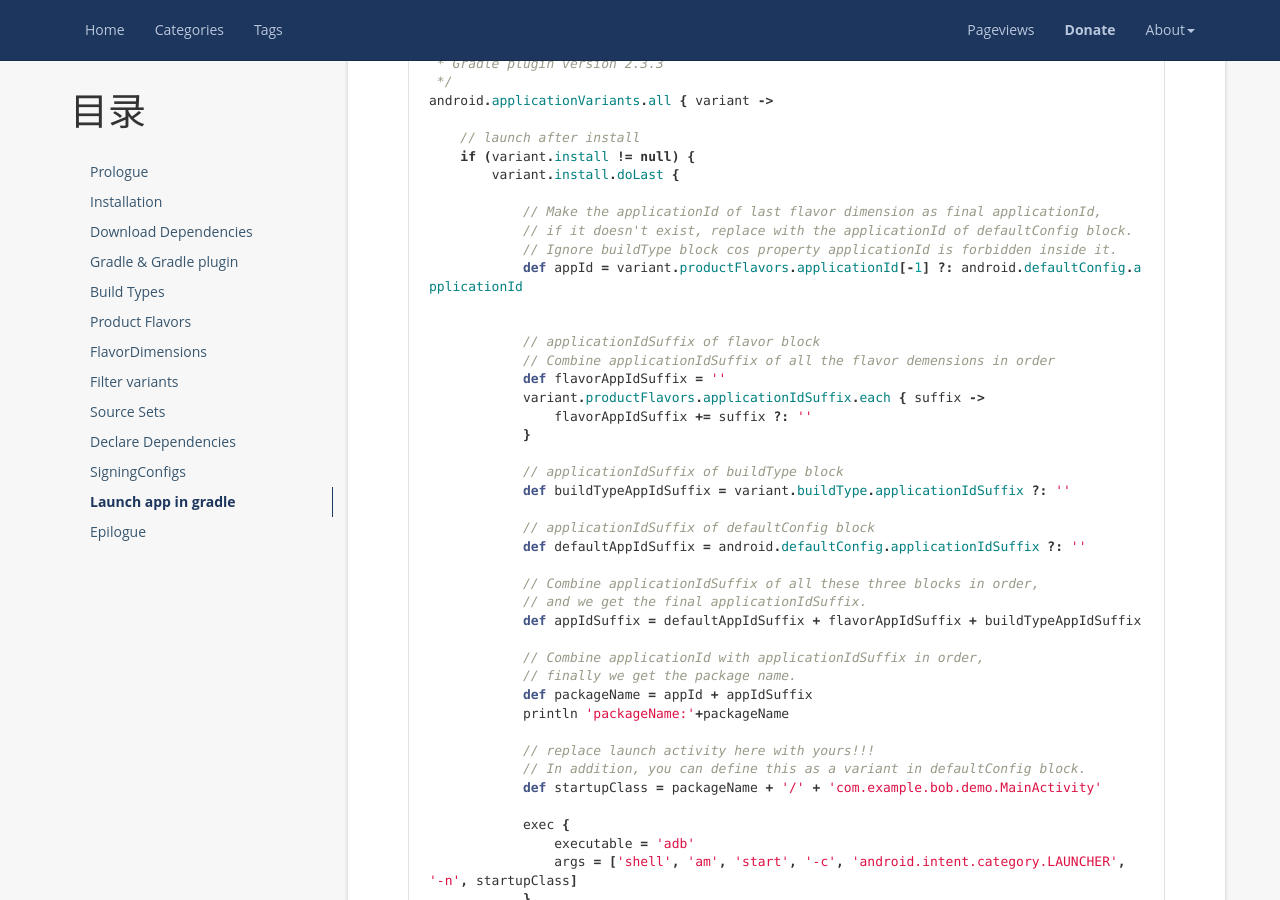
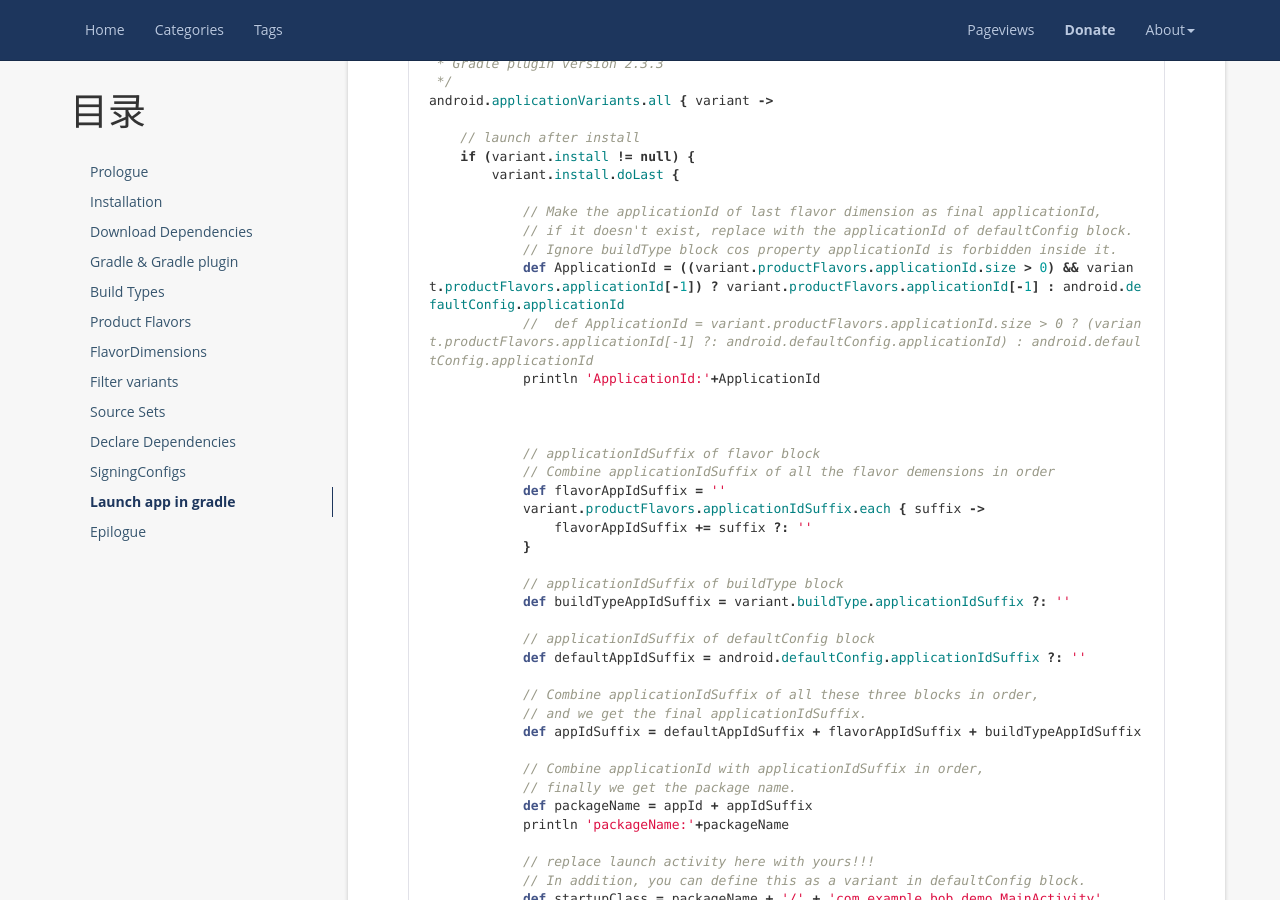
Before and after one commit to y4n9b0/y4n9b0.github.io, a Jekyll site: the page built from _posts/2017-07-06-gradle.md, in a window 1280 px wide and 900 px high, scrolled down 11450 px. Built offline with Jekyll 4.4.1, drawn with Linux system fonts in a browser that asks for light colours; nearby versions of some CDN libraries; emoji names are drawn with the system emoji font; comment, search, counter and statistics services are not loaded.

Commit message:
fix bug in article gradle

```diff
--- a/_posts/2017-07-06-gradle.md
+++ b/_posts/2017-07-06-gradle.md
@@ -402,7 +402,10 @@ android.applicationVariants.all { variant ->
             // Make the applicationId of last flavor dimension as final applicationId,
             // if it doesn't exist, replace with the applicationId of defaultConfig block.
             // Ignore buildType block cos property applicationId is forbidden inside it.
-            def appId = variant.productFlavors.applicationId[-1] ?: android.defaultConfig.applicationId
+            def ApplicationId = ((variant.productFlavors.applicationId.size > 0) && variant.productFlavors.applicationId[-1]) ? variant.productFlavors.applicationId[-1] : android.defaultConfig.applicationId
+            //  def ApplicationId = variant.productFlavors.applicationId.size > 0 ? (variant.productFlavors.applicationId[-1] ?: android.defaultConfig.applicationId) : android.defaultConfig.applicationId
+            println 'ApplicationId:'+ApplicationId
+
 
 
             // applicationIdSuffix of flavor block
```
